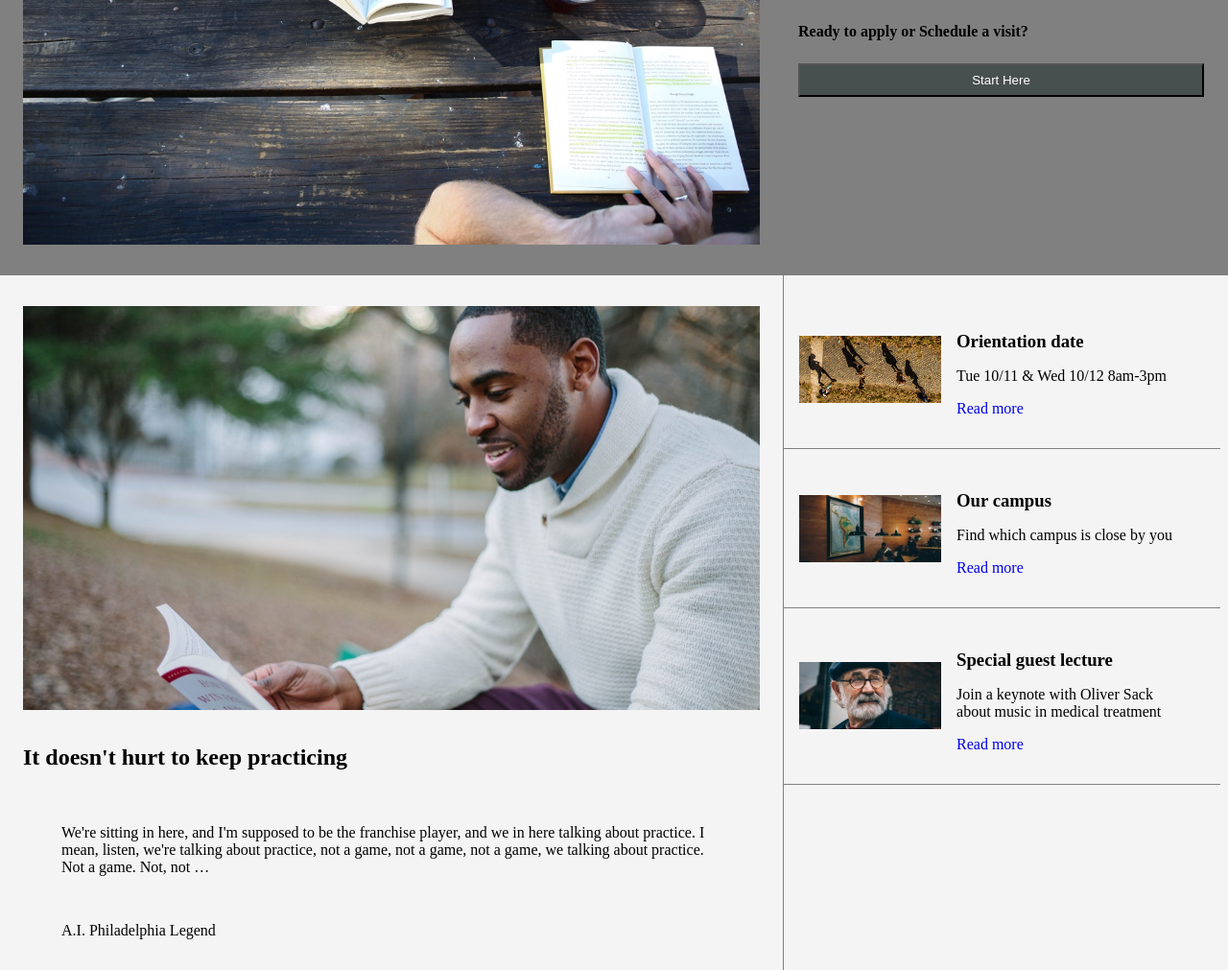
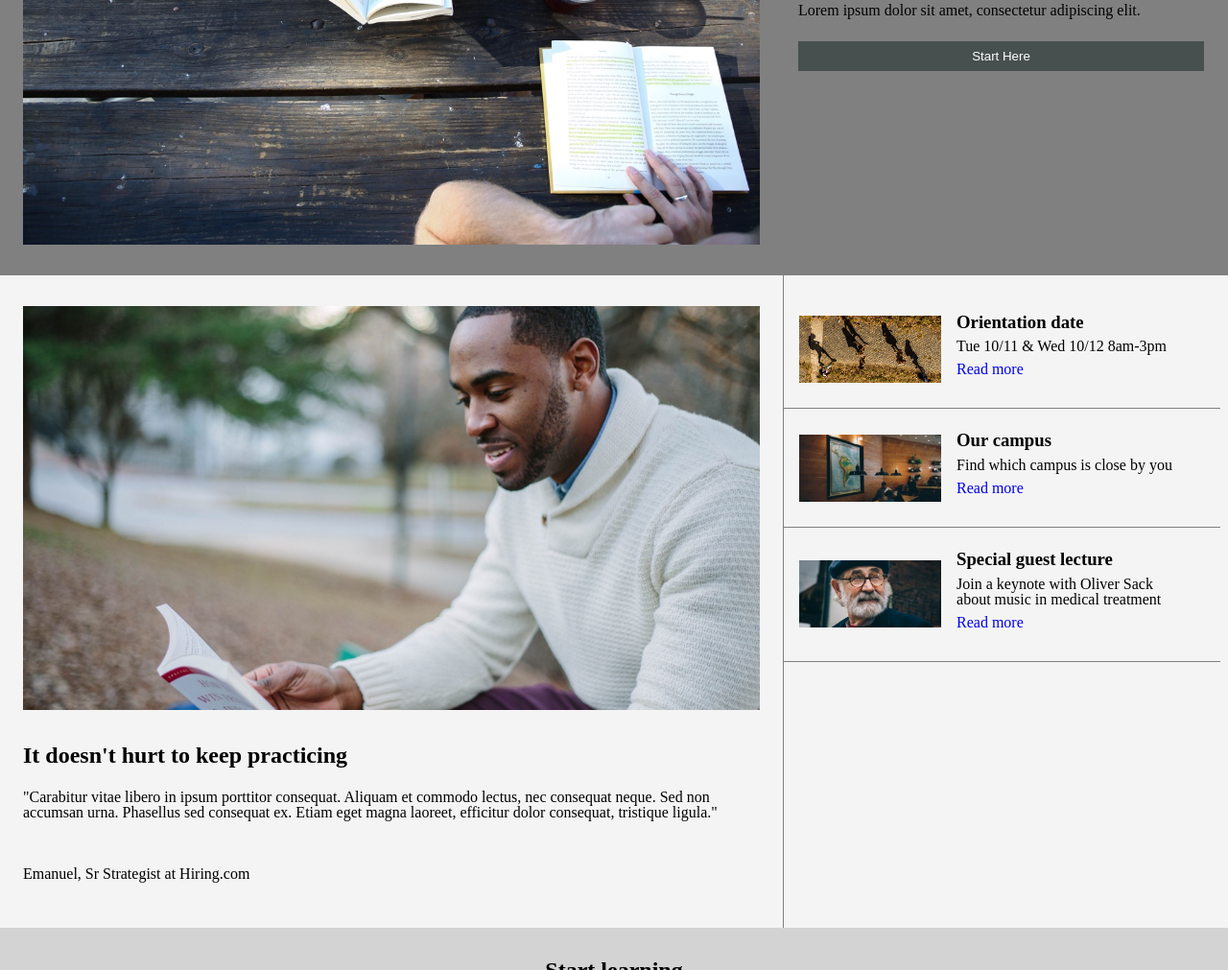
Before and after one commit to Kennethrc2401/Colmar-Academy, a plain HTML site: page index.html in a window 1280 px wide. Shown: the part 409-1420 px from the top of the page at 96% size. Drawn offline with Linux system fonts and the light colour scheme; a web font is replaced by a local one.

Commit message:
Updated HTML and CSS files + css reset

```diff
--- a/Resources/CSS/reset.css
+++ b/Resources/CSS/reset.css
@@ -0,0 +1,49 @@
+/* http://meyerweb.com/eric/tools/css/reset/
+   v2.0 | 20110126
+   License: none (public domain)
+*/
+
+html, body, div, span, applet, object, iframe,
+h1, h2, h3, h4, h5, h6, p, blockquote, pre,
+a, abbr, acronym, address, big, cite, code,
+del, dfn, em, img, ins, kbd, q, s, samp,
+small, strike, strong, sub, sup, tt, var,
+b, u, i, center,
+dl, dt, dd, ol, ul, li,
+fieldset, form, label, legend,
+table, caption, tbody, tfoot, thead, tr, th, td,
+article, aside, canvas, details, embed,
+figure, figcaption, footer, header, hgroup,
+menu, nav, output, ruby, section, summary,
+time, mark, audio, video {
+	margin: 0;
+	padding: 0;
+	border: 0;
+	font-size: 100%;
+	font: inherit;
+	vertical-align: baseline;
+}
+/* HTML5 display-role reset for older browsers */
+article, aside, details, figcaption, figure,
+footer, header, hgroup, menu, nav, section {
+	display: block;
+}
+body {
+	line-height: 1;
+}
+ol, ul {
+	list-style: none;
+}
+blockquote, q {
+	quotes: none;
+}
+blockquote:before, blockquote:after,
+q:before, q:after {
+	content: '';
+	content: none;
+}
+table {
+	border-collapse: collapse;
+	border-spacing: 0;
+}
+input, button, submit { border:none; }
--- a/Resources/CSS/style.css
+++ b/Resources/CSS/style.css
@@ -87,6 +87,11 @@ button {
   color: white;
 }
 
+button:hover {
+  color: #3b3a30;
+  background-color: #9fa9a3;
+}
+
 .desktop {
   display: none;
 }
@@ -160,7 +165,7 @@ main {
 .banner {
   width: 100%;
   height: 180px;
-  background: url('../images/banner.jpg');
+  background: url('../Media/banner.jpg');
   background-size: cover;
 }
 
@@ -368,6 +373,7 @@ main {
     display: flex;
     flex-direction: column;
     padding-top: 24px;
+    font-size: ;
   }
 }
 
--- a/index.html
+++ b/index.html
@@ -2,6 +2,7 @@
 <html>
   <head>
     <title>Colmar Academy</title>
+    <link href="./Resources/CSS/reset.css" type="text/css" rel="stylesheet">
     <link href="./Resources/CSS/style.css" type="text/css" rel="stylesheet">
     <link href="https://fonts.googleapis.com/css?family=Open+Sans:300" rel="stylesheet">
     <link href="https://fonts.googleapis.com/css?family=Open+Sans:600" rel="stylesheet">
@@ -33,7 +34,7 @@
             </div>
             <div class="start-here">
               <h1>Learn something new everyday</h1>
-              <h4>Ready to apply or Schedule a visit?</h4>
+              <h4>Lorem ipsum dolor sit amet, consectetur adipiscing elit.</h4>  <!-- Ready to apply or Schedule a visit? -->
               <button type="button" name="button">Start Here</button>
             </div>
           </div>
@@ -44,8 +45,13 @@
                 <img src="./Resources/Media/information-main.jpg" alt="">
               </div>
               <h2>It doesn't hurt to keep practicing</h2>
-              <blockquote><p>We're sitting in here, and I'm supposed to be the franchise player, and we in here talking about practice. I mean, listen, we're talking about practice, not a game, not a game, not a game, we talking about practice. Not a game. Not, not … </p>
-                <footer>A.I. Philadelphia Legend</footer>
+              <blockquote><p>"Carabitur vitae libero in ipsum porttitor consequat.
+                Aliquam et commodo lectus, nec consequat neque. Sed non accumsan urna. Phasellus sed consequat ex.
+                Etiam eget magna laoreet, efficitur dolor consequat, tristique ligula."</p>
+                <!-- We're sitting in here, and I'm supposed to be the franchise player,
+                and we in here talking about practice. I mean, listen, we're talking about practice, not a game,
+                not a game, not a game, we talking about practice. Not a game. Not, not …  -->
+                <footer>Emanuel, Sr Strategist at Hiring.com</footer>  <!-- A.I. Philadelphia Legend -->
               </blockquote>
             </div>
             <div class="information-features">
@@ -136,7 +142,14 @@
                 </video>
                 <div class="exhibition-featured-info">
                   <h3>Reimagine urban</h3>
-                  <p>We're sitting in here, and I'm supposed to be the franchise player, and we in here talking about practice. I mean, listen, we're talking about practice, not a game, not a game, not a game, we talking about practice. Not a game. Not, not … Not the game that I go out there and die for and play every game like it's my last. Not the game, but we're talking about practice, man. I mean, how silly is that? … And we talking about practice. I know I supposed to be there. I know I'm supposed to lead by example... I know that... And I'm not.. I'm not shoving it aside, you know, like it don't mean anything.</p>
+                  <p>"Carabitur vitae libero in ipsum porttitor consequat.
+                    Aliquam et commodo lectus, nec consequat neque. Sed non accumsan urna. Phasellus sed consequat ex.
+                    Etiam eget magna laoreet, efficitur dolor consequat, tristique ligula."</p>
+                  <!-- We're sitting in here, and I'm supposed to be the franchise player, and we in here talking about practice. I mean, listen, we're
+                    talking about practice, not a game, not a game, not a game, we talking about practice. Not a game. Not, not … Not the game that I go out there
+                    and die for and play every game like it's my last. Not the game, but we're talking about practice, man. I mean, how silly is that? … And we talking
+                    about practice. I know I supposed to be there. I know I'm supposed to lead by example... I know that... And I'm not.. I'm not shoving it aside, you know,
+                    like it don't mean anything. -->
                 </div>
               </div>
               <div class="recent-exhibits">
```
